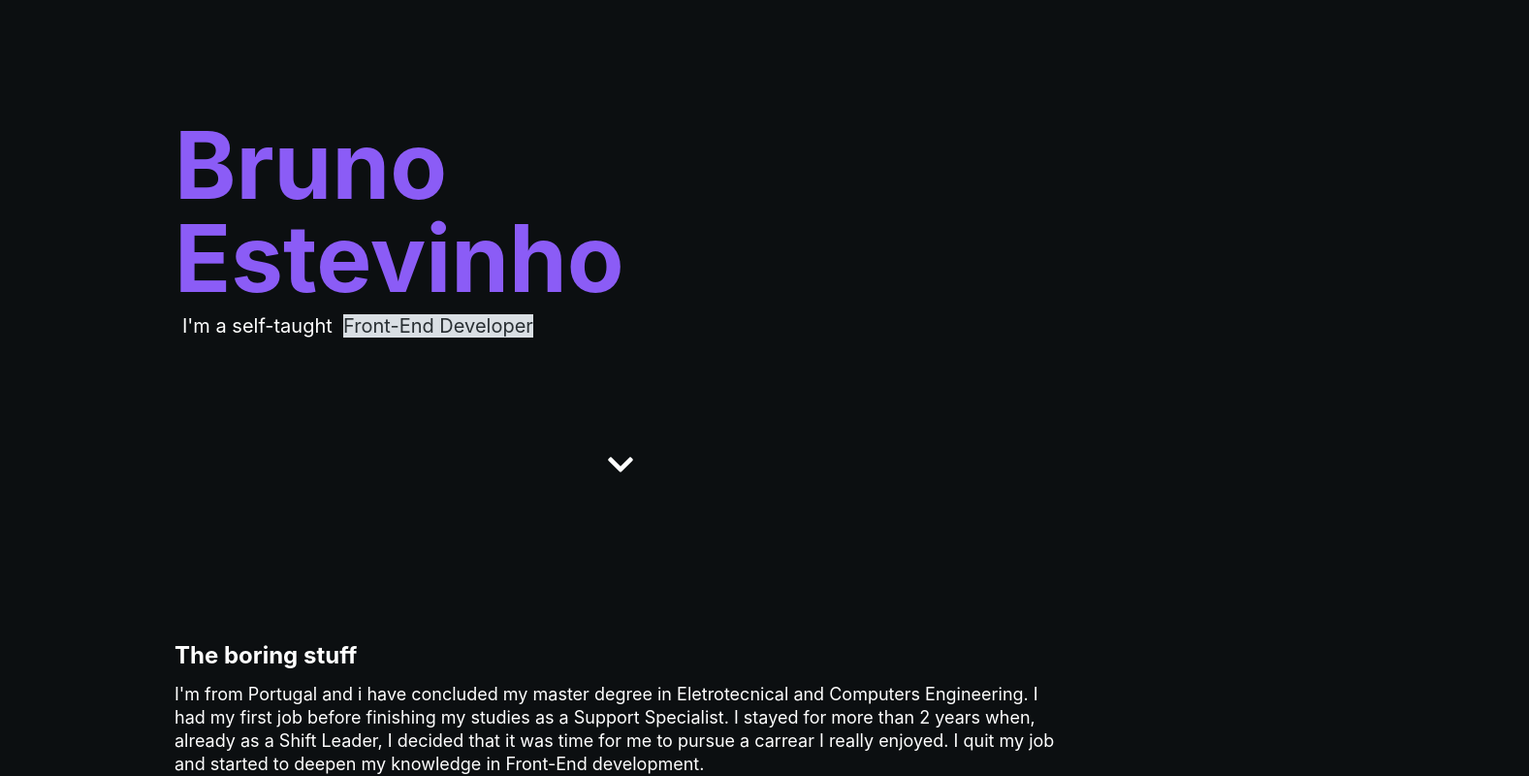
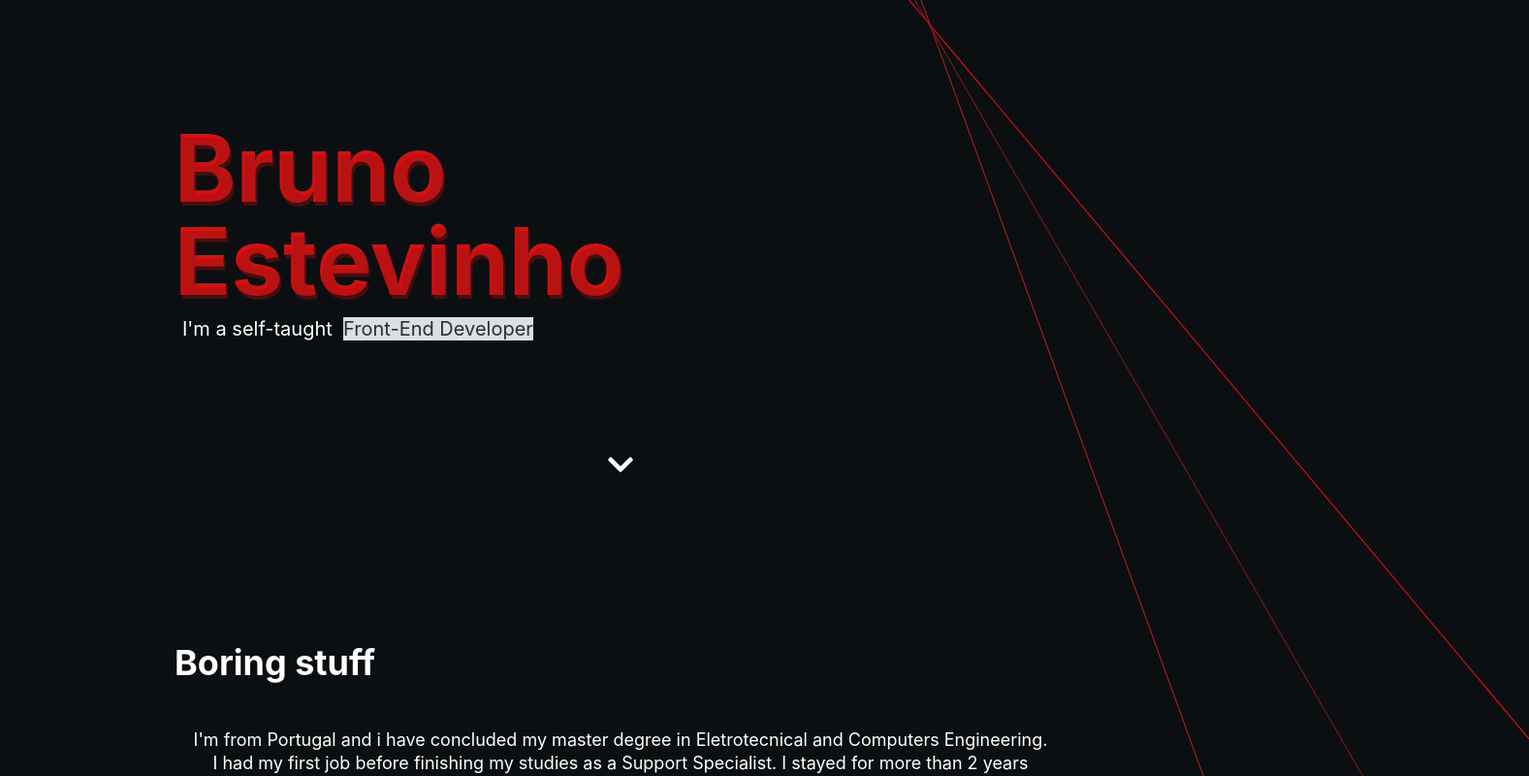
Before and after one commit to brunoestevinho/personal-webpage, a React (Create React App) app: page / in a window 1280 px wide. Shown: the part 240-1040 px from the top of the page at 97% size, 1577 px wide, since content can reach past the window. Built offline with nearby package versions, Linux system fonts and the light colour scheme.

Commit message:
fixed styling/ add lines in hero

```diff
--- a/src/App.css
+++ b/src/App.css
@@ -20,6 +20,38 @@ a {
   text-decoration: none;
 }
 
+.line1 {
+  width: 150%;
+  height: 100%;
+  border-bottom: 1px solid rgb(243, 14, 14);
+  -webkit-transform: translateY(190px) rotate(50deg);
+}
+.line2 {
+  width: 150%;
+  height: 100%;
+  border-bottom: 1px solid rgb(182, 31, 31);
+  -webkit-transform: translateY(190px) rotate(70deg);
+}
+.line3 {
+  width: 150%;
+  height: 100%;
+  border-bottom: 1px solid rgb(124, 28, 28);
+  -webkit-transform: translateY(190px) rotate(60deg);
+}
+
+.hero-title {
+  position: relative;
+  color: rgb(223, 12, 12);
+}
+
+.hero-title:after {
+  position: absolute;
+  content: "Bruno Estevinho";
+  left: 2px;
+  top: 4px;
+  color: rgba(124, 28, 28, 0.4);
+}
+
 ::-webkit-scrollbar {
   width: 10px;
 }
@@ -35,17 +67,3 @@ a {
 ::-webkit-scrollbar-thumb:hover {
   background: #555;
 }
-
-.hero .hero-img {
-  width: 100%;
-  top: 10px;
-  object-fit: cover;
-}
-.hero .shadow {
-  top: 0;
-  left: 0;
-  width: 100%;
-  height: 54vh;
-  position: absolute;
-  box-shadow: inset 0px -50px 20px 10px rgba(12, 15, 17, 1);
-}
--- a/src/components/aboutMe.js
+++ b/src/components/aboutMe.js
@@ -4,9 +4,9 @@ const AboutMe = () => {
   return (
     <section className="text-white pt-6 pb-20" id="about">
       <header>
-        <h2 className="text-2xl font-bold pb-3">The boring stuff</h2>
+        <h2 className="text-4xl font-bold pb-12">Boring stuff</h2>
       </header>
-      <p className="">
+      <p className="px-4 text-center">
         I'm from Portugal and i have concluded my master degree in
         Eletrotecnical and Computers Engineering. I had my first job before
         finishing my studies as a Support Specialist. I stayed for more than 2
--- a/src/components/footer.js
+++ b/src/components/footer.js
@@ -4,7 +4,7 @@ const Footer = () => (
   <section className="p-12">
     <footer className="m-6 text-white">
       <p className="text-center text-sm">
-        Coded by Bruno Estevinho, {new Date().getFullYear()}
+        Bruno Estevinho, {new Date().getFullYear()}
       </p>
     </footer>
   </section>
--- a/src/components/header.js
+++ b/src/components/header.js
@@ -4,14 +4,13 @@ import { Link } from "react-scroll";
 
 const Header = () => {
   return (
-    <nav className="m-6 text-white">
-      <div className="flex flex-row md:text-xl">
-        <div className="ml-auto font-thin">
+    <nav className="m-6 text-white flex flex-row md:text-xl ">
+      <div className="ml-auto font-thin ">
         <Link
           to="projects"
           spy={true}
           smooth={true}
-            className="py-1 px-5 cursor-pointer
+          className="py-1 px-5 cursor-pointer hover:text-red-600
             "
         >
           Projects
@@ -22,7 +21,7 @@ const Header = () => {
           to="contact"
           spy={true}
           smooth={true}
-            className="py-1 px-5 cursor-pointer
+          className="py-1 px-5 cursor-pointer hover:text-red-600
             "
         >
           Contact
@@ -33,11 +32,10 @@ const Header = () => {
           href="./Resume.pdf"
           target="_blank"
           rel="noreferrer"
-            className="py-1 px-5"
+          className="py-1 px-5 hover:text-red-600"
         >
           Resume
         </a>
-        </div>
       </div>
     </nav>
   );
--- a/src/components/hero.js
+++ b/src/components/hero.js
@@ -4,8 +4,6 @@ import styled from "styled-components";
 import { Link } from "react-scroll";
 import { FontAwesomeIcon } from "@fortawesome/react-fontawesome";
 import { faChevronDown } from "@fortawesome/free-solid-svg-icons";
-
-import portrait from "../images/portrait_bw_pessegueiro.jpg";
 
 const HLSpan = styled.span`
   box-shadow: inset 0 -2.5rem 0 #dadfe4;
@@ -29,9 +27,9 @@ const ScrollDownButton = styled.div`
 
 const Hero = () => {
   return (
-    <div className="flex items-center h-screen text-white">
+    <section className="flex items-center h-screen text-white">
       <div className="space-y-2">
-        <h1 className="text-5xl md:text-7xl lg:text-8xl font-bold text-purple-500">
+        <h1 className="hero-title text-5xl md:text-7xl lg:text-8xl font-bold">
           Bruno
           <br />
           Estevinho
@@ -46,7 +44,7 @@ const Hero = () => {
           <FontAwesomeIcon className="text-3xl mb-16" icon={faChevronDown} />
         </Link>
       </ScrollDownButton>
-    </div>
+    </section>
   );
 };
 
--- a/src/components/projects.js
+++ b/src/components/projects.js
@@ -8,7 +8,7 @@ const Projects = () => {
   return (
     <section className="text-white pt-6" id="projects">
       <header>
-        <h2 className="text-2xl font-bold pb-3">Projects</h2>
+        <h2 className="text-4xl font-bold pb-3">Projects</h2>
       </header>
       <div className="my-7 space-y-24">
         {project_data.map((project_data, index) => (
--- a/src/containers/layout.js
+++ b/src/containers/layout.js
@@ -23,6 +23,9 @@ const Layout = ({ children }) => {
   return (
     <StyledLayout>
       <Header />
+      <div className="line1" />
+      <div className="line2" />
+      <div className="line3" />
       <main id="main-content">{children}</main>
       <Footer />
     </StyledLayout>
```
Also changed, not shown: src/images/portrait_bw_pessegueiro.jpg (deleted), 1 other file (tests, documents, lock files or other folders). Lines whose indentation alone changed are shown as unchanged.
